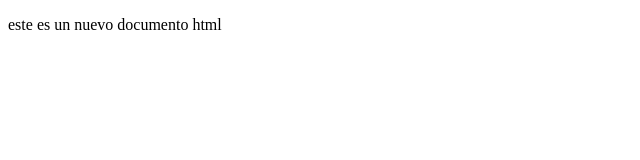
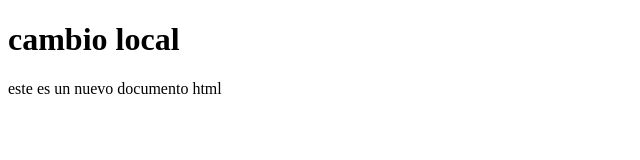
Before and after one commit to SrodinApp/curso-basico-git, a plain HTML site: page index.html in a window 1280 px wide. Shown: the whole page, without its empty margins (0-640 px from the left). Drawn offline with Linux system fonts and the light colour scheme.

Commit message:
reemplazo de informacion

```diff
--- a/index.html
+++ b/index.html
@@ -6,6 +6,7 @@
     <title>Document</title>
 </head>
 <body>
+    <h1>cambio local</h1>
     <p>
         este es un nuevo documento html
     </p>
```
